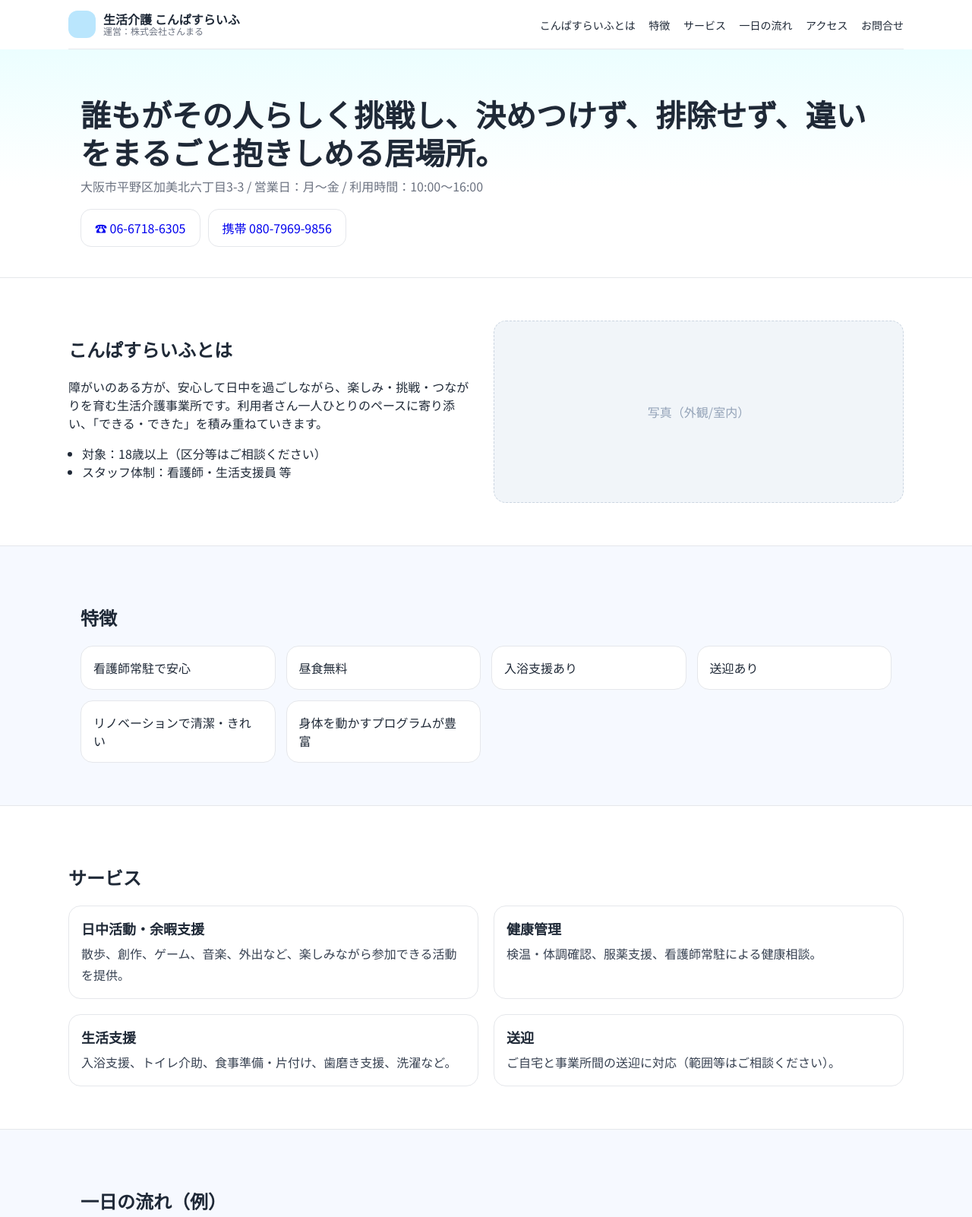
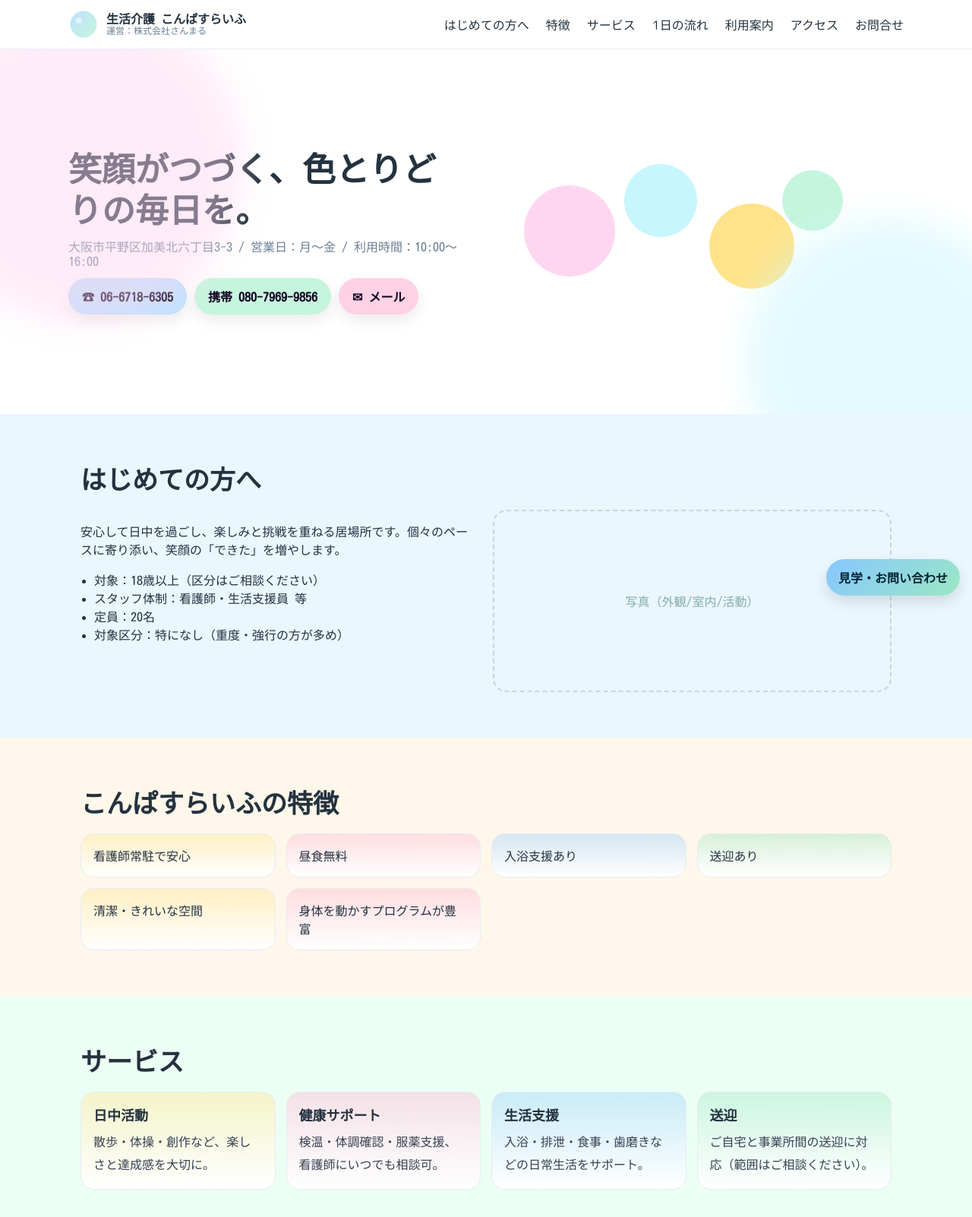
Before and after one commit to compass-life/compass-life, a plain HTML site: page index.html in a window 1280 px wide. Shown: the top 1602 px of the page at 76% size. Drawn offline with Linux system fonts and the light colour scheme.

Commit message:
Add files via upload

```diff
--- a/index.html
+++ b/index.html
@@ -4,104 +4,156 @@
   <meta charset="utf-8">
   <meta name="viewport" content="width=device-width, initial-scale=1">
   <title>生活介護 こんぱすらいふ</title>
-  <meta name="description" content="大阪市平野区の生活介護事業所『こんぱすらいふ』の公式サイト。看護師常駐・送迎・入浴支援・昼食無料。">
+  <meta name="description" content="大阪市平野区の生活介護事業所『こんぱすらいふ』。看護師常駐・送迎・入浴支援・昼食無料。かわいらしい色使いで見やすいサイト。">
   <link rel="icon" href="assets/favicon.png">
-  <link rel="preconnect" href="https://fonts.googleapis.com">
-  <link rel="preconnect" href="https://fonts.gstatic.com" crossorigin>
-  <link href="https://fonts.googleapis.com/css2?family=Noto+Sans+JP:wght@400;600;700;900&display=swap" rel="stylesheet">
+  <link href="https://fonts.googleapis.com/css2?family=M+PLUS+Rounded+1c:wght@400;700;800&family=Kosugi+Maru&display=swap" rel="stylesheet">
   <link rel="stylesheet" href="style.css">
 </head>
 <body>
-<header class="container nav">
+<a class="sticky-cta" href="#contact">見学・お問い合わせ</a>
+<header class="nav">
+  <div class="container nav-inner">
     <div class="brand">
-    <div class="logo-dot" aria-hidden="true"></div>
-    <div class="brand-text">
+      <img src="assets/logo-bubble.svg" alt="" class="brand-icon" />
+      <div class="brand-name">
         <strong>生活介護 こんぱすらいふ</strong>
         <span>運営：株式会社さんまる</span>
       </div>
     </div>
+    <input id="menuToggle" type="checkbox" class="menu-toggle" aria-label="Menu">
+    <label class="hamburger" for="menuToggle"><span></span></label>
     <nav class="links">
-    <a href="#about">こんぱすらいふとは</a>
+      <a href="#about">はじめての方へ</a>
       <a href="#features">特徴</a>
       <a href="#services">サービス</a>
-    <a href="#day">一日の流れ</a>
+      <a href="#day">1日の流れ</a>
+      <a href="#guide">利用案内</a>
       <a href="#access">アクセス</a>
       <a href="#contact">お問合せ</a>
     </nav>
+  </div>
 </header>
 
 <section class="hero">
-  <div class="container">
-    <h1>誰もがその人らしく挑戦し、決めつけず、排除せず、違いをまるごと抱きしめる居場所。</h1>
-    <p class="sub">大阪市平野区加美北六丁目3-3 / 営業日：月〜金 / 利用時間：10:00〜16:00</p>
-    <div class="cta">
-      <a class="btn" href="tel:0667186305">☎ 06-6718-6305</a>
-      <a class="btn outline" href="tel:08079699856">携帯 080-7969-9856</a>
-      <!-- メール公開時のみ表示したい場合は script.js のロジックで切替 -->
-      <a id="emailBtn" class="btn" href="#" style="display:none;">✉ メール</a>
+  <div class="decor decor-1"></div>
+  <div class="decor decor-2"></div>
+  <div class="container hero-inner">
+    <div class="hero-copy">
+      <h1>笑顔がつづく、色とりどりの毎日を。</h1>
+      <p class="lead">大阪市平野区加美北六丁目3-3 / 営業日：月〜金 / 利用時間：10:00〜16:00</p>
+      <div class="cta-row">
+        <a class="pill pill-blue" href="tel:0667186305">☎ 06-6718-6305</a>
+        <a class="pill pill-green" href="tel:08079699856">携帯 080-7969-9856</a>
+        <a id="emailBtn" class="pill pill-pink" href="#" style="display:none;">✉ メール</a>
+      </div>
+    </div>
+    <div class="hero-illus">
+      <img src="assets/hero-illus.svg" alt="やさしいイラスト" />
     </div>
   </div>
 </section>
 
 <main>
-  <section id="about" class="container section">
+  <section id="about" class="section section-sky">
+    <div class="container">
+      <h2>はじめての方へ</h2>
       <div class="grid-2">
         <div>
-        <h2>こんぱすらいふとは</h2>
-        <p>障がいのある方が、安心して日中を過ごしながら、楽しみ・挑戦・つながりを育む生活介護事業所です。利用者さん一人ひとりのペースに寄り添い、「できる・できた」を積み重ねていきます。</p>
+          <p>安心して日中を過ごし、楽しみと挑戦を重ねる居場所です。個々のペースに寄り添い、笑顔の「できた」を増やします。</p>
           <ul class="list">
-          <li>対象：18歳以上（区分等はご相談ください）</li>
+            <li>対象：18歳以上（区分はご相談ください）</li>
             <li>スタッフ体制：看護師・生活支援員 等</li>
+            <li id="capacitySlot"></li>
+            <li id="acceptanceSlot"></li>
           </ul>
         </div>
-      <div class="ph placeholder" aria-hidden="true">写真（外観/室内）</div>
+        <div class="photo-grid placeholder">
+          写真（外観/室内/活動）
+        </div>
+      </div>
     </div>
   </section>
 
-  <section id="features" class="section tone">
+  <section id="features" class="section section-cream">
     <div class="container">
-      <h2>特徴</h2>
-      <div id="featuresList" class="cards"></div>
+      <h2>こんぱすらいふの特徴</h2>
+      <div id="featuresList" class="cards colorful"></div>
     </div>
   </section>
 
-  <section id="services" class="container section">
+  <section id="services" class="section section-mint">
+    <div class="container">
       <h2>サービス</h2>
-    <div id="servicesList" class="grid-2"></div>
-  </section>
-
-  <section id="day" class="section tone">
-    <div class="container">
-      <h2>一日の流れ（例）</h2>
-      <div id="dayFlow" class="timeline"></div>
+      <div id="servicesList" class="cards colorful"></div>
     </div>
   </section>
 
-  <section id="access" class="container section">
+  <section id="day" class="section section-lav">
+    <div class="container">
+      <h2>1日の流れ</h2>
+      <div id="dayFlow" class="timeline colorful"></div>
+    </div>
+  </section>
+
+  <section id="voice" class="section section-rose">
+    <div class="container">
+      <h2>ご家族の声</h2>
+      <div class="slider" id="voiceSlider">
+        <div class="slide active">「落ち着いて過ごせるようになりました」</div>
+        <div class="slide">「体調や気持ちを見てくれるので安心です」</div>
+        <div class="slide">「活動の写真で日々の様子がよくわかります」</div>
+      </div>
+    </div>
+  </section>
+
+  <section id="guide" class="section section-lime">
+    <div class="container">
+      <h2>利用案内</h2>
+      <ul class="list big">
+        <li id="costSlot"></li>
+        <li>送迎：あり</li>
+        <li id="visitSlot"></li>
+      </ul>
+      <div class="faq">
+        <details>
+          <summary>見学はいつできますか？</summary>
+          <p>平日10:00〜16:00の間で調整します。お問い合わせください。</p>
+        </details>
+        <details>
+          <summary>医療的ケアの相談は？</summary>
+          <p>看護師常駐です。必要に応じて個別に相談・連携します。</p>
+        </details>
+      </div>
+    </div>
+  </section>
+
+  <section id="access" class="section section-sky">
+    <div class="container">
       <h2>アクセス</h2>
       <p>大阪市平野区加美北六丁目3-3</p>
       <div class="map-wrap">
         <iframe title="map" src="https://www.google.com/maps?q=%E5%A4%A7%E9%98%AA%E5%B8%82%E5%B9%B3%E9%87%8E%E5%8C%BA%E5%8A%A0%E7%BE%8E%E5%8C%97%E5%85%AD%E4%B8%81%E7%9B%AE3-3&output=embed" loading="lazy"></iframe>
       </div>
+    </div>
   </section>
 
-  <section id="contact" class="section tone">
+  <section id="contact" class="section section-cream">
     <div class="container">
       <h2>お問合せ</h2>
-      <p>見学・ご相談はお気軽にご連絡ください。シンプル設計：電話・メールのみ。</p>
-      <div class="grid-2">
-        <a class="card" href="tel:0667186305">代表番号：06-6718-6305</a>
-        <a class="card" href="tel:08079699856">携帯：080-7969-9856</a>
-        <a id="emailCard" class="card" href="#" style="display:none;"></a>
+      <p>見学・ご相談はお気軽にどうぞ。</p>
+      <div class="contact-grid">
+        <a class="pill pill-blue" href="tel:0667186305">代表：06-6718-6305</a>
+        <a class="pill pill-green" href="tel:08079699856">携帯：080-7969-9856</a>
+        <a id="emailCard" class="pill pill-pink" href="#" style="display:none;"></a>
       </div>
     </div>
   </section>
 </main>
 
 <footer class="footer">
-  <div class="container">
+  <div class="container foot-inner">
     <p>© <span id="year"></span> 生活介護 こんぱすらいふ. 運営：株式会社さんまる</p>
-    <p class="sub">写真・個人情報の掲載は同意をいただいた範囲で行っています。</p>
+    <a class="foot-cta" href="#contact">資料請求・お問い合わせ</a>
   </div>
 </footer>
 
--- a/script.js
+++ b/script.js
@@ -1,4 +1,3 @@
-// Auto-fill content from site-data.json so edits are centralized.
 (async () => {
   const res = await fetch('site-data.json');
   const site = await res.json();
@@ -20,7 +19,7 @@
     site.services.forEach(s => {
       const wrap = document.createElement('div');
       wrap.className = 'card';
-      wrap.innerHTML = `<h3 style="margin:0 0 6px;font-size:18px;">${s.title}</h3><p style="margin:0;color:#374151;line-height:1.8;">${s.desc}</p>`;
+      wrap.innerHTML = `<h3 style="margin:0 0 6px;font-size:18px;font-family:'M PLUS Rounded 1c',sans-serif">${s.title}</h3><p style="margin:0;color:#374151;line-height:1.9;">${s.desc}</p>`;
       servicesEl.appendChild(wrap);
     });
   }
@@ -31,10 +30,22 @@
     site.dayFlow.forEach(d => {
       const row = document.createElement('div');
       row.className = 'row';
-      row.innerHTML = `<strong style="font-family:ui-monospace, SFMono-Regular, Menlo, Monaco, Consolas, 'Liberation Mono', 'Courier New', monospace">${d.time}</strong><span>${d.what}</span>`;
+      row.innerHTML = `<strong>${d.time}</strong><span>${d.what}</span>`;
       dayEl.appendChild(row);
     });
   }
+
+  // Capacity & Acceptance
+  const cap = document.getElementById('capacitySlot');
+  const acc = document.getElementById('acceptanceSlot');
+  if (cap && site.capacity) cap.textContent = site.capacity;
+  if (acc && site.acceptance) acc.textContent = site.acceptance;
+
+  // Guide (cost, visit)
+  const cost = document.getElementById('costSlot');
+  const visit = document.getElementById('visitSlot');
+  if (cost && site.guide && site.guide.cost) cost.textContent = site.guide.cost;
+  if (visit && site.guide && site.guide.visit) visit.textContent = site.guide.visit;
 
   // Email buttons (show only if email is provided)
   const email = (site.email || '').trim();
@@ -42,8 +53,17 @@
     const btn = document.getElementById('emailBtn');
     const card = document.getElementById('emailCard');
     if (btn){ btn.style.display = 'inline-block'; btn.href = `mailto:${email}`; btn.textContent = '✉ メール'; }
-    if (card){ card.style.display = 'block'; card.href = `mailto:${email}`; card.textContent = `メール：${email}`; }
+    if (card){ card.style.display = 'inline-block'; card.href = `mailto:${email}`; card.textContent = `メール：${email}`; }
   }
+
+  // Voice slider (simple auto-rotate)
+  const slides = document.querySelectorAll('#voiceSlider .slide');
+  let idx = 0;
+  setInterval(() => {
+    slides[idx].classList.remove('active');
+    idx = (idx + 1) % slides.length;
+    slides[idx].classList.add('active');
+  }, 4000);
 
   // Footer year
   const year = document.getElementById('year');
--- a/site-data.json
+++ b/site-data.json
@@ -1,36 +1,36 @@
 {
   "name": "生活介護 こんぱすらいふ",
   "corp": "運営：株式会社さんまる",
-  "tagline": "誰もがその人らしく挑戦し、決めつけず、排除せず、違いをまるごと抱きしめる居場所。",
+  "tagline": "笑顔がつづく、色とりどりの毎日を。",
   "address": "大阪市平野区加美北六丁目3-3",
   "phoneMain": "06-6718-6305",
   "phoneMobile": "080-7969-9856",
-  "email": "",
+  "email": "compasslife.0901@gmail.jp",
   "hours": "営業日：月〜金 / 利用時間：10:00〜16:00",
   "features": [
     "看護師常駐で安心",
     "昼食無料",
     "入浴支援あり",
     "送迎あり",
-    "リノベーションで清潔・きれい",
+    "清潔・きれいな空間",
     "身体を動かすプログラムが豊富"
   ],
   "services": [
     {
-      "title": "日中活動・余暇支援",
-      "desc": "散歩、創作、ゲーム、音楽、外出など、楽しみながら参加できる活動を提供。"
+      "title": "日中活動",
+      "desc": "散歩・体操・創作など、楽しさと達成感を大切に。"
     },
     {
-      "title": "健康管理",
-      "desc": "検温・体調確認、服薬支援、看護師常駐による健康相談。"
+      "title": "健康サポート",
+      "desc": "検温・体調確認・服薬支援、看護師にいつでも相談可。"
     },
     {
       "title": "生活支援",
-      "desc": "入浴支援、トイレ介助、食事準備・片付け、歯磨き支援、洗濯など。"
+      "desc": "入浴・排泄・食事・歯磨きなどの日常生活をサポート。"
     },
     {
       "title": "送迎",
-      "desc": "ご自宅と事業所間の送迎に対応（範囲等はご相談ください）。"
+      "desc": "ご自宅と事業所間の送迎に対応（範囲はご相談ください）。"
     }
   ],
   "dayFlow": [
@@ -44,7 +44,7 @@
     },
     {
       "time": "10:30〜11:50",
-      "what": "散歩などの活動"
+      "what": "散歩・活動"
     },
     {
       "time": "11:50〜12:30",
@@ -67,6 +67,12 @@
       "what": "整理・終礼・お送り"
     }
   ],
+  "capacity": "定員：20名",
+  "acceptance": "対象区分：特になし（重度・強行の方が多め）",
+  "guide": {
+    "cost": "費用：特になし（昼食無料・送迎あり）",
+    "visit": "見学・体験：あり（お問い合わせより日程調整）"
+  },
   "mapEmbed": "https://www.google.com/maps?q=%E5%A4%A7%E9%98%AA%E5%B8%82%E5%B9%B3%E9%87%8E%E5%8C%BA%E5%8A%A0%E7%BE%8E%E5%8C%97%E5%85%AD%E4%B8%81%E7%9B%AE3-3&output=embed",
   "sns": []
 }
--- a/style.css
+++ b/style.css
@@ -1,32 +1,81 @@
-/* Minimal, clean styling. Edit safely. */
-:root { --bg:#ffffff; --tone:#f6f9ff; --text:#1f2937; --muted:#6b7280; --ring:#e5e7eb; }
-* { box-sizing:border-box; }
-html, body { margin:0; padding:0; font-family:'Noto Sans JP', system-ui, -apple-system, Segoe UI, Roboto, 'Hiragino Kaku Gothic ProN', 'Yu Gothic', 'Noto Sans JP', sans-serif; color:var(--text); background:var(--bg); }
-.container { max-width: 1100px; margin: 0 auto; padding: 0 16px; }
-.nav { display:flex; align-items:center; justify-content:space-between; padding:14px 0; position:sticky; top:0; background:rgba(255,255,255,.85); backdrop-filter:saturate(1.8) blur(6px); border-bottom:1px solid var(--ring); z-index:10;}
-.brand{ display:flex; align-items:center; gap:10px; }
-.logo-dot{ width:36px; height:36px; border-radius:12px; background:#bae6fd; }
-.brand-text{ display:flex; flex-direction:column; line-height:1.1; }
-.brand-text span{ color:var(--muted); font-size:12px; }
-.links a{ margin-left:14px; color:inherit; text-decoration:none; font-size:14px; }
-.links a:hover{ opacity:.7; }
-.hero{ background:linear-gradient(180deg, #ecfeff 0%, #fff 60%); padding:60px 0 40px; border-bottom:1px solid var(--ring); }
-.hero h1{ font-size: clamp(24px, 4vw, 40px); line-height:1.25; margin:0 0 8px; font-weight:900; }
-.hero .sub{ color:var(--muted); margin:0 0 18px; }
-.cta{ display:flex; flex-wrap:wrap; gap:10px; }
-.btn{ display:inline-block; padding:12px 18px; border-radius:14px; border:1px solid var(--ring); text-decoration:none; }
-.btn.outline{ background:#fff; }
-.section{ padding:56px 0; }
-.tone{ background:var(--tone); border-top:1px solid var(--ring); border-bottom:1px solid var(--ring); }
-.grid-2{ display:grid; grid-template-columns: 1fr; gap:20px; }
-@media(min-width: 900px){ .grid-2{ grid-template-columns: 1fr 1fr; } }
-.placeholder{ display:flex; align-items:center; justify-content:center; background:#f1f5f9; border:1px dashed #cbd5e1; border-radius:16px; min-height:240px; color:#94a3b8; }
-.list{ padding-left:18px; }
-.cards{ display:grid; grid-template-columns:repeat(auto-fit, minmax(220px, 1fr)); gap:14px; }
-.cards .card, .card{ background:#fff; border:1px solid var(--ring); border-radius:16px; padding:16px; text-decoration:none; color:inherit; display:block; }
-.timeline{ display:grid; gap:10px; }
-.timeline .row{ display:flex; align-items:center; justify-content:space-between; background:#fff; border:1px solid var(--ring); border-radius:12px; padding:10px 14px; }
-.map-wrap{ border:1px solid var(--ring); border-radius:16px; overflow:hidden; height:360px; }
-.map-wrap iframe{ width:100%; height:100%; border:0; }
-.footer{ border-top:1px solid var(--ring); padding:26px 0; }
-.footer .sub{ color:var(--muted); font-size:12px; margin-top:4px; }
+/* Cute colorful style inspired by modern welfare sites (not a copy) */
+:root{
+  --text:#24323f; --muted:#6b7f94;
+  --bg:#fff; --ring:#e7ecf3;
+  --sky:#eaf7ff; --cream:#fff7ea; --mint:#ecfff4; --lav:#f6f1ff; --rose:#fff0f4; --lime:#f3ffe7;
+  --blue:#87c7ff; --green:#9be7c4; --pink:#ffb5d2; --yellow:#ffe38a;
+  --radius:22px;
+}
+*{box-sizing:border-box} html,body{margin:0;padding:0;background:var(--bg);color:var(--text)}
+body{font-family:'Kosugi Maru','M PLUS Rounded 1c',system-ui,-apple-system,'Segoe UI',sans-serif;}
+
+.container{max-width:1100px;margin:0 auto;padding:0 16px}
+.nav{position:sticky;top:0;background:#ffffffcc;backdrop-filter:blur(8px);border-bottom:1px solid var(--ring);z-index:50}
+.nav-inner{display:flex;justify-content:space-between;align-items:center;padding:12px 0}
+.brand{display:flex;align-items:center;gap:10px}
+.brand-icon{width:40px;height:40px}
+.brand-name{display:flex;flex-direction:column;line-height:1.1}
+.brand-name span{color:var(--muted);font-size:12px}
+.links a{margin-left:14px;text-decoration:none;color:inherit;font-family:'M PLUS Rounded 1c',sans-serif}
+.links a:hover{opacity:.75}
+
+.menu-toggle{display:none}.hamburger{display:none}
+@media(max-width:860px){
+  .links{display:none;position:absolute;top:64px;right:16px;background:#fff;border:1px solid var(--ring);border-radius:18px;padding:12px}
+  .links a{display:block;margin:8px 0}
+  .hamburger{display:block;width:40px;height:40px;border-radius:12px;border:1px solid var(--ring);display:grid;place-items:center;cursor:pointer}
+  .hamburger span{width:20px;height:2px;background:#333;position:relative}
+  .hamburger span::before,.hamburger span::after{content:"";position:absolute;left:0;width:20px;height:2px;background:#333}
+  .hamburger span::before{top:-6px}.hamburger span::after{top:6px}
+  #menuToggle:checked ~ .links{display:block}
+}
+
+.sticky-cta{position:fixed;right:16px;bottom:16px;z-index:60;background:linear-gradient(135deg,#87c7ff,#9be7c4);color:#023; text-decoration:none;padding:12px 16px;border-radius:999px;box-shadow:0 8px 18px rgba(0,0,0,.12);font-weight:800}
+
+.hero{position:relative;overflow:hidden}
+.hero .decor{position:absolute;border-radius:50%;filter:blur(20px);opacity:.45}
+.decor-1{width:420px;height:420px;background:#ffd6f0;top:-60px;left:-100px}
+.decor-2{width:380px;height:380px;background:#c7f6ff;bottom:-120px;right:-80px}
+.hero-inner{display:grid;grid-template-columns:1.1fr .9fr;gap:18px;align-items:center;min-height:60vh;padding:40px 0}
+.hero h1{font-family:'M PLUS Rounded 1c',sans-serif;font-size:clamp(26px,4.2vw,44px);line-height:1.22;margin:0 0 8px}
+.hero .lead{color:var(--muted);margin:0 0 14px}
+.cta-row{display:flex;gap:10px;flex-wrap:wrap}
+.pill{display:inline-block;padding:12px 18px;border-radius:999px;text-decoration:none;color:#102;box-shadow:0 8px 20px rgba(0,0,0,.08);font-weight:800}
+.pill-blue{background:#bfe2ff}.pill-green{background:#c6f5de}.pill-pink{background:#ffd1e4}
+
+.section{padding:60px 0}
+.section-sky{background:var(--sky)} .section-cream{background:var(--cream)}
+.section-mint{background:var(--mint)} .section-lav{background:var(--lav)}
+.section-rose{background:var(--rose)} .section-lime{background:var(--lime)}
+h2{font-family:'M PLUS Rounded 1c',sans-serif;font-size:clamp(22px,3.2vw,34px);margin:0 0 14px}
+
+.grid-2{display:grid;grid-template-columns:1fr;gap:18px}
+@media(min-width:900px){.grid-2{grid-template-columns:1fr 1fr}}
+.placeholder{display:flex;align-items:center;justify-content:center;border:2px dashed #cbd5e1;border-radius:18px;min-height:240px;color:#8aa;}
+
+.cards{display:grid;grid-template-columns:repeat(auto-fit,minmax(220px,1fr));gap:14px}
+.colorful .card{background:#fff;border:1px solid var(--ring);border-radius:18px;padding:16px;position:relative}
+.colorful .card:nth-child(4n+1){background:linear-gradient(180deg,rgba(255,227,138,.4),#fff)}
+.colorful .card:nth-child(4n+2){background:linear-gradient(180deg,rgba(255,181,210,.4),#fff)}
+.colorful .card:nth-child(4n+3){background:linear-gradient(180deg,rgba(135,199,255,.35),#fff)}
+.colorful .card:nth-child(4n+4){background:linear-gradient(180deg,rgba(155,231,196,.4),#fff)}
+
+.timeline{display:grid;gap:10px}
+.timeline .row{display:flex;align-items:center;justify-content:space-between;background:#fff;border:1px solid var(--ring);border-radius:16px;padding:12px 14px}
+
+.slider{position:relative;overflow:hidden;border-radius:18px;border:1px solid var(--ring);background:#fff}
+.slide{opacity:0;transform:translateX(20px);transition:opacity .4s, transform .4s;padding:18px}
+.slide.active{opacity:1;transform:none}
+
+.list{padding-left:18px}
+.list.big li{padding:6px 0}
+.faq details{background:#fff;border:1px solid var(--ring);border-radius:12px;padding:12px;margin:10px 0}
+
+.map-wrap{border:1px solid var(--ring);border-radius:16px;overflow:hidden;height:360px}
+.map-wrap iframe{width:100%;height:100%;border:0}
+
+.contact-grid{display:grid;grid-template-columns:repeat(auto-fit,minmax(220px,1fr));gap:12px}
+
+.footer{border-top:1px solid var(--ring);padding:24px 0;background:#fff}
+.foot-inner{display:flex;align-items:center;justify-content:space-between;gap:12px;flex-wrap:wrap}
+.foot-cta{display:inline-block;padding:10px 16px;border-radius:999px;background:linear-gradient(135deg,#87c7ff,#9be7c4);text-decoration:none;color:#023;font-weight:800}
```
Also changed, not shown: assets/favicon.png (added), assets/hero-illus.svg (added), assets/logo-bubble.svg (added), 1 other file. Lines whose indentation alone changed are shown as unchanged.
